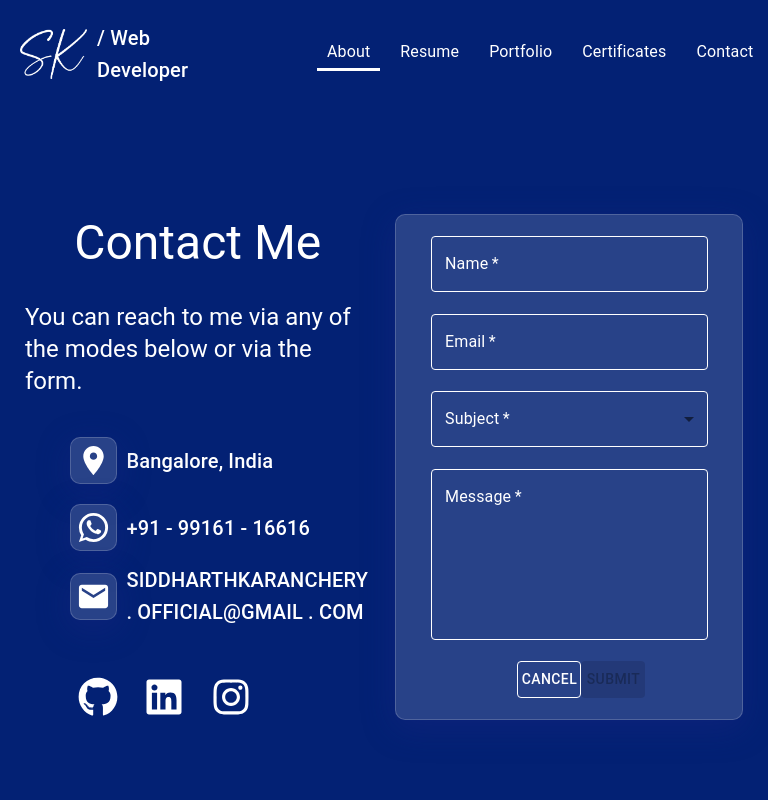
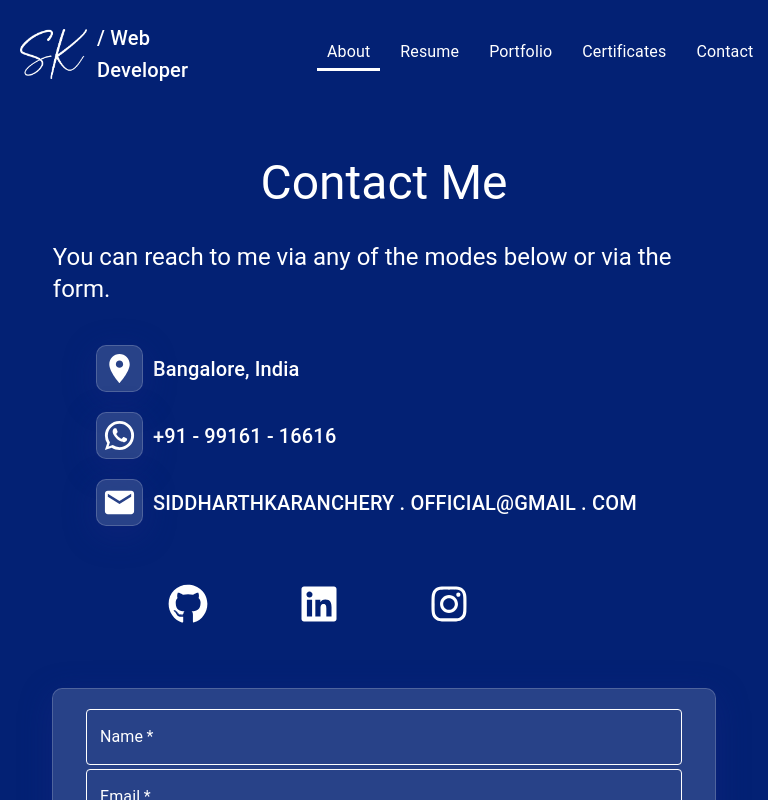
Before and after one commit to Siddharth-Karanchery/profile, a React (Create React App) app: page /contact in a window 768 px wide. Shown: the top 800 px of the page. Built offline with nearby package versions, Linux system fonts and the light colour scheme; some icons are missing.

Commit message:
made contact page responsive

```diff
--- a/src/Pages/Contact/Contact.css
+++ b/src/Pages/Contact/Contact.css
@@ -62,3 +62,62 @@
   display: flex;
   justify-content: space-evenly;
 }
+
+/*-------------- Responsive Design ------------------- */
+/*-------------- MOBILE ------------------- */
+@media screen and (max-width: 450px) {
+  .Contact {
+    height: fit-content;
+    flex-direction: column;
+    margin: 1rem 0;
+  }
+  .Contact__left,
+  .Contact__right {
+    margin-top: 1rem;
+    width: 90%;
+  }
+  .Contact__left__ele,
+  .Contact__left__social {
+    width: 90%;
+  }
+  .Contact__right {
+    padding: 1rem 0;
+    height: 50vh;
+  }
+  .Contact__right__input {
+    width: 90%;
+    margin-top: 1rem;
+  }
+  .Contact__right__buttonPanel {
+    width: 90%;
+  }
+}
+/*-------------- TABLET ------------------- */
+@media screen and (max-width: 850px) and (min-width: 450px) {
+  .Contact {
+    height: fit-content;
+    flex-direction: column;
+    margin: 1rem 0;
+    padding: 1rem;
+  }
+  .Contact__left,
+  .Contact__right {
+    margin-top: 1rem;
+    width: 90%;
+  }
+  .Contact__left__ele,
+  .Contact__left__social {
+    width: 90%;
+  }
+  .Contact__right {
+    padding: 1rem 0;
+    height: 50vh;
+  }
+  .Contact__right__input {
+    width: 90%;
+    margin-top: 1rem;
+  }
+  .Contact__right__buttonPanel {
+    width: 90%;
+  }
+}
```
